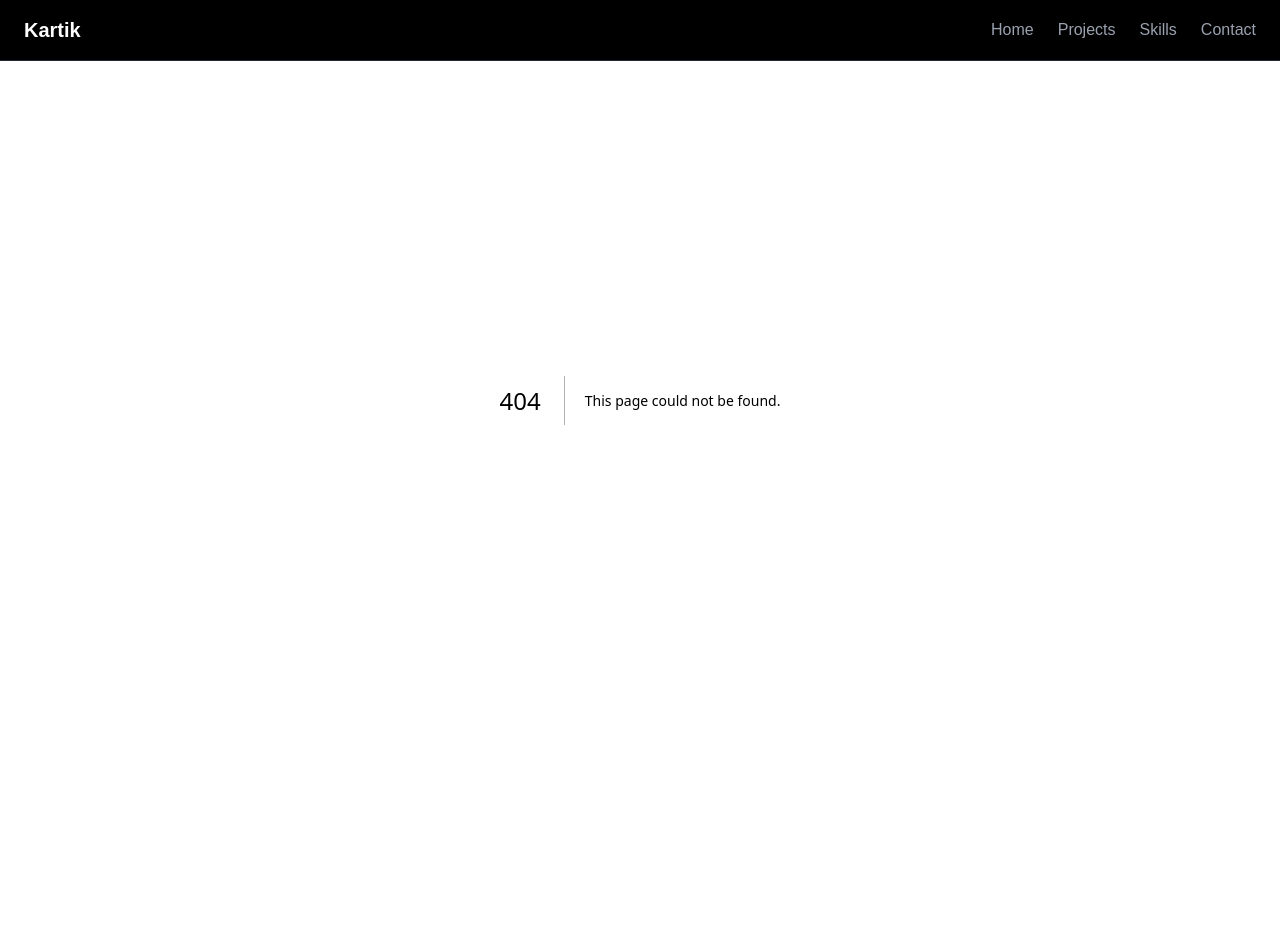
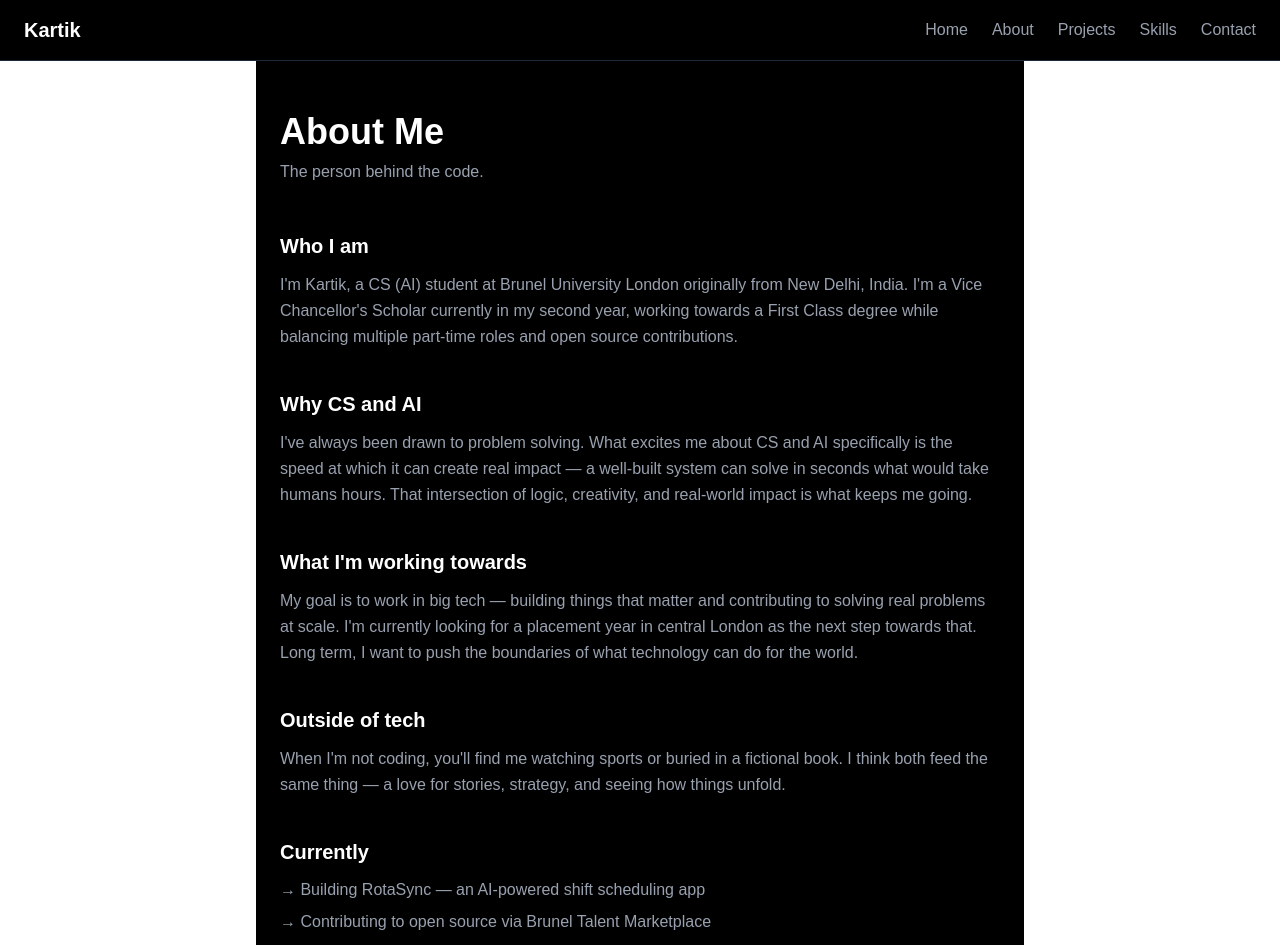
Before and after one commit to krtk119/Portfolio, a Next.js app: page /about in a window 1280 px wide. Before the commit this address had no page. Shown: the top 945 px of the page. Before the commit the page ends 800 px from the top, so only its background shows below. Built offline with nearby package versions, Linux system fonts and the light colour scheme.

Commit message:
add about page

```diff
--- /dev/null
+++ b/app/about/page.tsx
@@ -0,0 +1,56 @@
+export default function About() {
+  return (
+    <main className="min-h-screen bg-black text-white px-6 pt-28 pb-20 max-w-3xl mx-auto">
+      <h1 className="text-4xl font-bold mb-2">About Me</h1>
+      <p className="text-gray-400 mb-12">The person behind the code.</p>
+
+      <div className="space-y-10">
+        <section>
+          <h2 className="text-xl font-semibold mb-3">Who I am</h2>
+          <p className="text-gray-400 leading-relaxed">
+            I'm Kartik, a CS (AI) student at Brunel University London originally from New Delhi, India.
+            I'm a Vice Chancellor's Scholar currently in my second year, working towards a First Class degree
+            while balancing multiple part-time roles and open source contributions.
+          </p>
+        </section>
+
+        <section>
+          <h2 className="text-xl font-semibold mb-3">Why CS and AI</h2>
+          <p className="text-gray-400 leading-relaxed">
+            I've always been drawn to problem solving. What excites me about CS and AI specifically is the
+            speed at which it can create real impact — a well-built system can solve in seconds what would
+            take humans hours. That intersection of logic, creativity, and real-world impact is what keeps
+            me going.
+          </p>
+        </section>
+
+        <section>
+          <h2 className="text-xl font-semibold mb-3">What I'm working towards</h2>
+          <p className="text-gray-400 leading-relaxed">
+            My goal is to work in big tech — building things that matter and contributing to solving real
+            problems at scale. I'm currently looking for a placement year in central London as the next
+            step towards that. Long term, I want to push the boundaries of what technology can do for the world.
+          </p>
+        </section>
+
+        <section>
+          <h2 className="text-xl font-semibold mb-3">Outside of tech</h2>
+          <p className="text-gray-400 leading-relaxed">
+            When I'm not coding, you'll find me watching sports or buried in a fictional book.
+            I think both feed the same thing — a love for stories, strategy, and seeing how things unfold.
+          </p>
+        </section>
+
+        <section>
+          <h2 className="text-xl font-semibold mb-3">Currently</h2>
+          <ul className="text-gray-400 space-y-2">
+            <li>→ Building RotaSync — an AI-powered shift scheduling app</li>
+            <li>→ Contributing to open source via Brunel Talent Marketplace</li>
+            <li>→ Daily DSA practice on LeetCode</li>
+            <li>→ Open to placement opportunities in central London</li>
+          </ul>
+        </section>
+      </div>
+    </main>
+  )
+}
--- a/app/components/Navbar.tsx
+++ b/app/components/Navbar.tsx
@@ -4,6 +4,7 @@ export default function Navbar() {
       <span className="text-white font-bold text-xl">Kartik</span>
       <div className="flex gap-6">
         <a href="/" className="text-gray-400 hover:text-white transition">Home</a>
+        <a href="/about" className="text-gray-400 hover:text-white transition">About</a>
         <a href="/projects" className="text-gray-400 hover:text-white transition">Projects</a>
         <a href="/skills" className="text-gray-400 hover:text-white transition">Skills</a>
         <a href="/contact" className="text-gray-400 hover:text-white transition">Contact</a>
```
